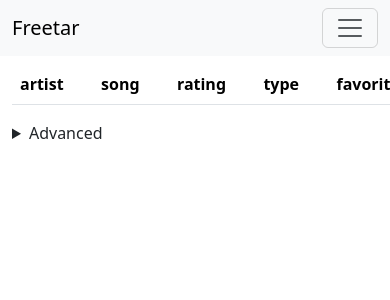
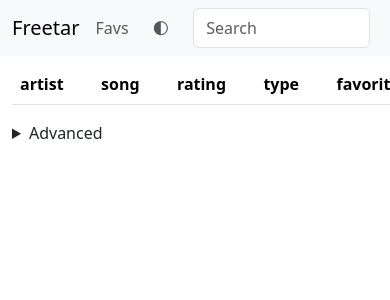
Before and after one commit to kmille/freetar, a Flask app: page / in a window 390 px wide; the page is wider, and only the part inside the window is pictured. Shown: the top 300 px of that part. Run offline with Flask 2, Linux system fonts and the light colour scheme; lists and menus that the app fills with data are empty.

Commit message:
show search in mobile without menu

```diff
--- a/freetar/templates/base.html
+++ b/freetar/templates/base.html
@@ -22,19 +22,18 @@
 <body>
 
   <nav class="mb-2 navbar navbar-expand-lg bg-body-tertiary d-print-none">
-    <div class="container">
+    <div class="container d-flex" style="flex-wrap: nowrap;">
       <a class="navbar-brand" href="/">Freetar</a>
-      <button class="navbar-toggler" type="button" data-bs-toggle="collapse" data-bs-target="#navbarSupportedContent"
-        aria-controls="navbarSupportedContent" aria-expanded="false" aria-label="Toggle navigation">
-        <span class="navbar-toggler-icon"></span>
-      </button>
-      <div class="collapse navbar-collapse" id="navbarSupportedContent">
-        <ul class="navbar-nav me-auto mb-2 mb-lg-0">
+      <div id="navbarSupportedContent" class="d-flex ">
+        <ul class="navbar-nav me-auto">
           <li class="nav-item">
-            <a class="nav-link" href="/favs">Favorites</a>
+            <a class="nav-link" href="/favs">
+              <span class="d-none d-md-inline">Favorites</span>
+              <span class="d-inline d-md-none">Favs</span>
+            </a>
           </li>
         </ul>
-        <ul class="navbar-nav ms-auto mb-2 mb-lg-0">
+        <ul class="navbar-nav mx-4">
           <li class="nav-item">
             <a class="nav-link">
               <span title="enable/disable dark mode" id="dark_mode">
@@ -45,7 +44,7 @@
         <form class="d-flex" method="GET" action="/search">
           <input required class="form-control me-2" name="search_term" type="search" placeholder="Search"
             aria-label="Search">
-          <button class="btn btn-outline-success" type="submit">🔎</button>
+          <button class="btn btn-outline-success d-none d-md-block" type="submit">🔎</button>
         </form>
       </div>
     </div>
```
